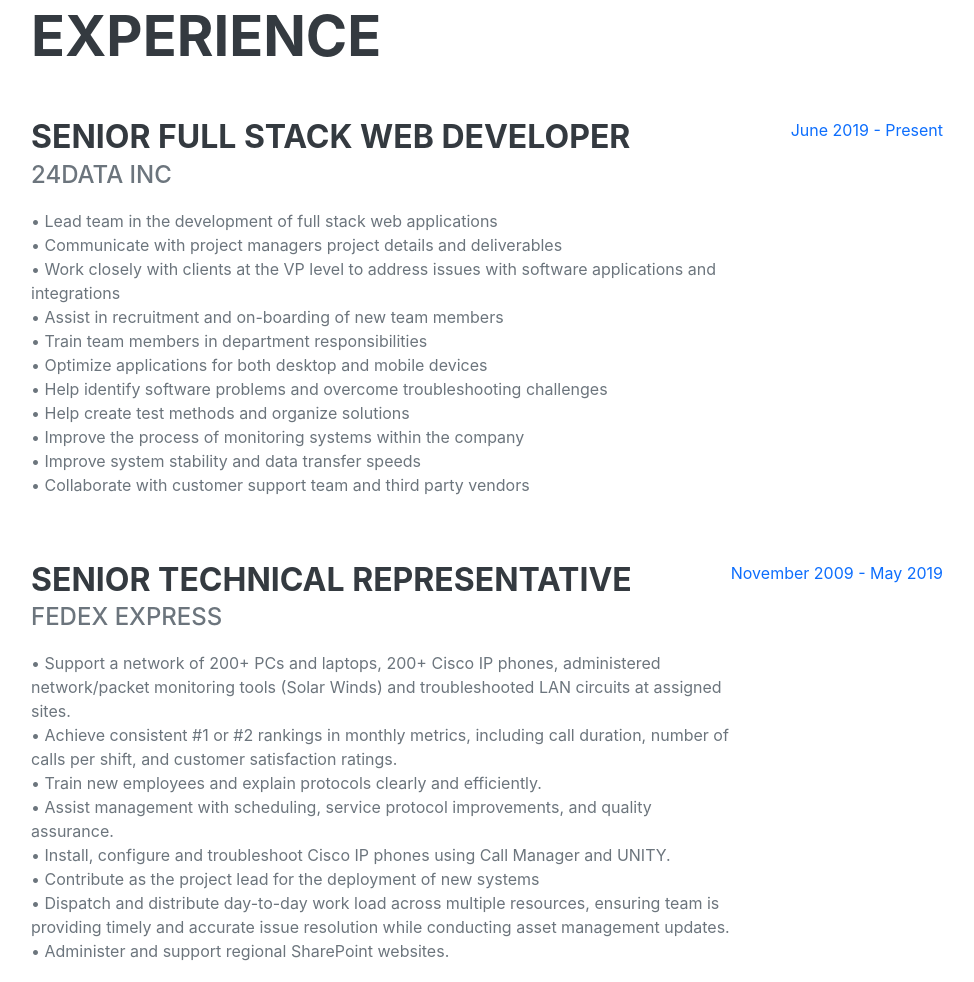
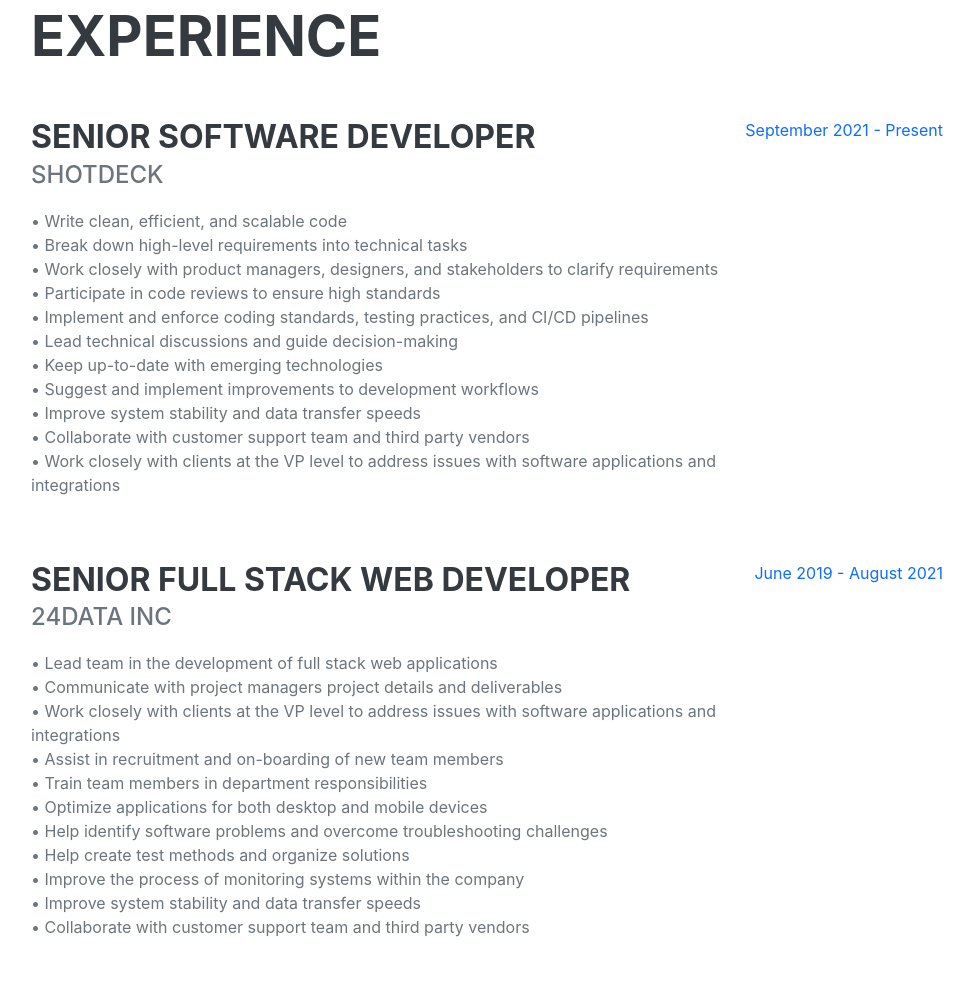
Before and after one commit to edgarbrignoni/edgarbrignoni-com, a plain HTML site: page index.html in a window 1280 px wide. Shown: the part 878-1860 px from the top of the page, without its empty margins (289-1263 px from the left). Drawn offline with nearby package versions, Linux system fonts and the light colour scheme; a web font is replaced by a local one.

Commit message:
Add experience section for Senior Software Developer role and update dates for Full Stack Web Developer role

```diff
--- a/index.html
+++ b/index.html
@@ -60,6 +60,26 @@
                 <h2 class="mb-5">Experience</h2>
                 <div class="d-flex flex-column flex-md-row justify-content-between mb-5">
                     <div class="flex-grow-1">
+                        <h3 class="mb-0">Senior Software Developer</h3>
+                        <div class="subheading mb-3">ShotDeck</div>
+                        <p>
+                            • Write clean, efficient, and scalable code
+                            <br /> • Break down high-level requirements into technical tasks
+                            <br /> • Work closely with product managers, designers, and stakeholders to clarify requirements
+                            <br /> • Participate in code reviews to ensure high standards
+                            <br /> • Implement and enforce coding standards, testing practices, and CI/CD pipelines
+                            <br /> • Lead technical discussions and guide decision-making
+                            <br /> • Keep up-to-date with emerging technologies
+                            <br /> • Suggest and implement improvements to development workflows
+                            <br /> • Improve system stability and data transfer speeds
+                            <br /> • Collaborate with customer support team and third party vendors
+                            <br /> • Work closely with clients at the VP level to address issues with software applications and integrations
+                        </p>
+                    </div>
+                    <div class="flex-shrink-0"><span class="text-primary">September 2021 - Present</span></div>
+                </div>
+                <div class="d-flex flex-column flex-md-row justify-content-between mb-5">
+                    <div class="flex-grow-1">
                         <h3 class="mb-0">Senior Full Stack Web Developer</h3>
                         <div class="subheading mb-3">24Data Inc</div>
                         <p>
@@ -76,7 +96,7 @@
                             <br /> • Collaborate with customer support team and third party vendors
                         </p>
                     </div>
-                    <div class="flex-shrink-0"><span class="text-primary">June 2019 - Present</span></div>
+                    <div class="flex-shrink-0"><span class="text-primary">June 2019 - August 2021</span></div>
                 </div>
                 <div class="d-flex flex-column flex-md-row justify-content-between mb-5">
                     <div class="flex-grow-1">
```
